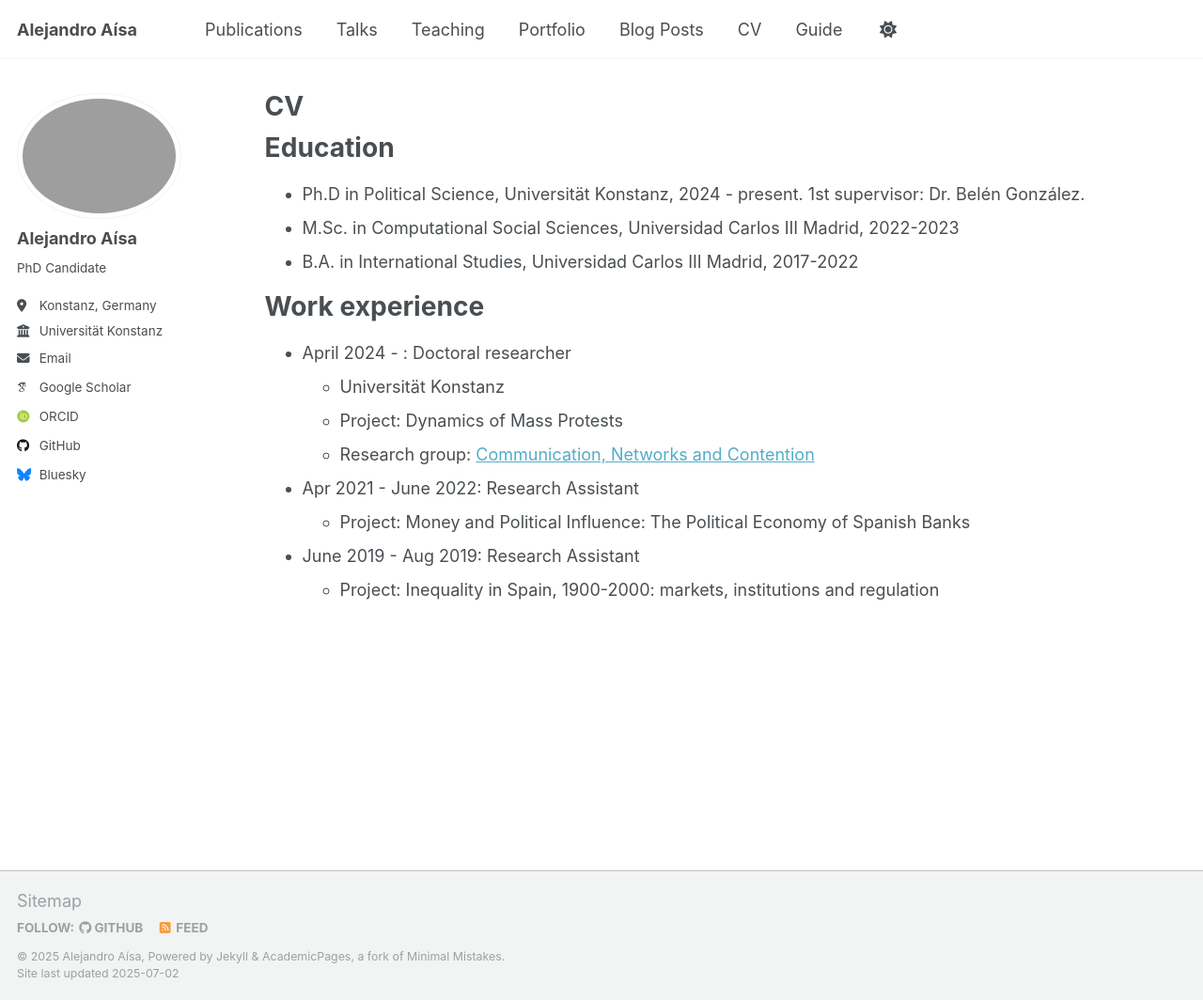
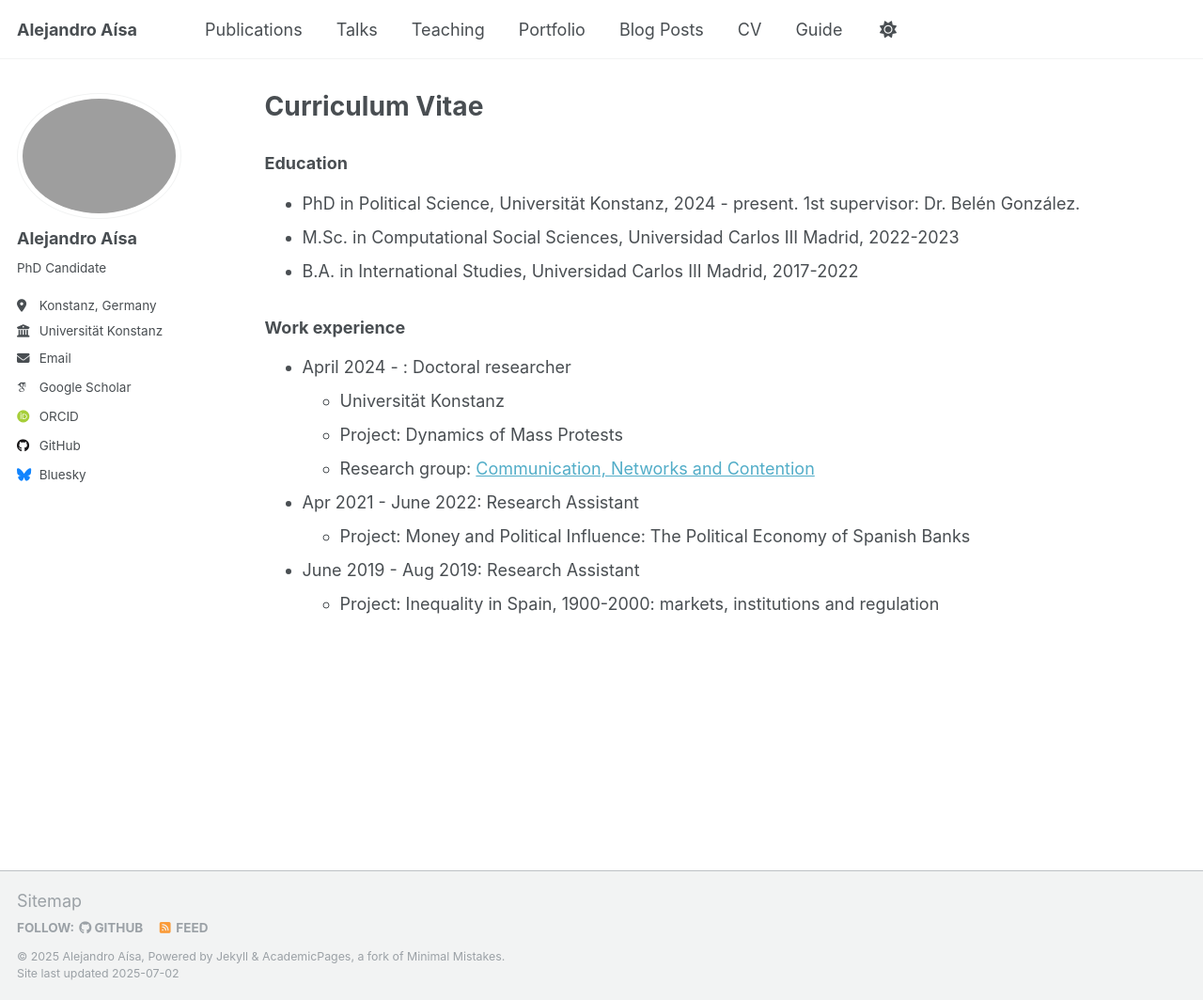
Before and after one commit to alejandroaisam/alejandroaisam.github.io, a Jekyll site: the page built from _pages/cv.md, in a window 1280 px wide and 1064 px high. Shown: the whole window at 94% size. Built offline with Jekyll 4.4.1, drawn with Linux system fonts in a browser that asks for light colours; some web fonts are replaced; a script that is not in the unit is left out.

Commit message:
Update cv.md
New wording

```diff
--- a/_pages/cv.md
+++ b/_pages/cv.md
@@ -1,6 +1,6 @@
 ---
 layout: archive
-title: "CV"
+title: "Curriculum Vitae"
 permalink: /cv/
 author_profile: true
 redirect_from:
@@ -9,14 +9,14 @@ redirect_from:
 
 {% include base_path %}
 
-Education
-======
-* Ph.D in Political Science, Universität Konstanz, 2024 - present. 1st supervisor: Dr. Belén González.
+### Education
+
+* PhD in Political Science, Universität Konstanz, 2024 - present. 1st supervisor: Dr. Belén González.
 * M.Sc. in Computational Social Sciences, Universidad Carlos III Madrid, 2022-2023
 * B.A. in International Studies, Universidad Carlos III Madrid, 2017-2022
 
-Work experience
-======
+### Work experience
+
 * April 2024 - : Doctoral researcher
   * Universität Konstanz
   * Project: Dynamics of Mass Protests
```
